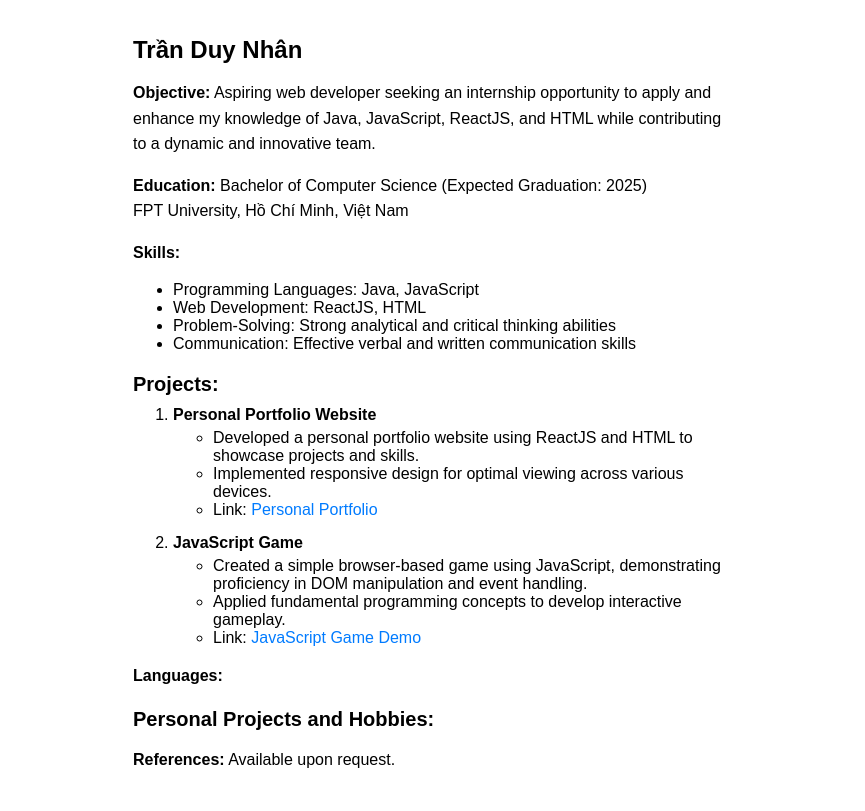
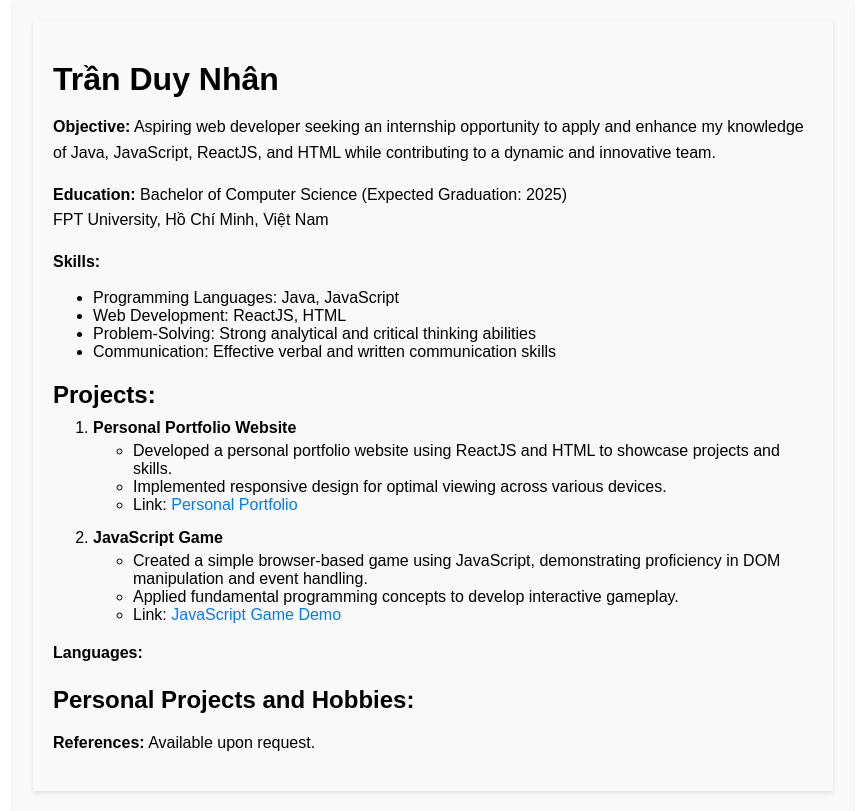
Before and after one commit to deadline-backup/demo-cv, a React (Create React App) app: page / in a window 1280 px wide. Shown: the whole page, without its empty margins (207-1072 px from the left). Built offline with nearby package versions, Linux system fonts and the light colour scheme.

Commit message:
modified:   src/App.js 	modified:   src/demo.css

```diff
--- a/src/App.js
+++ b/src/App.js
@@ -3,7 +3,7 @@ import './demo.css';
 import DemoProfile from './DemoProfile';
 function App() {
   return (
-    <div className="App">
+    <div className="profile">
       {/* Use the DemoProfile component */}
       <DemoProfile />
     </div>
--- a/src/demo.css
+++ b/src/demo.css
@@ -1,18 +1,20 @@
-/* CSS for Demo Profile */
+/* CSS for DemoProfile Component */
 .profile {
     font-family: Arial, sans-serif;
-    max-width: 600px;
+    max-width: 800px;
     margin: 0 auto;
     padding: 20px;
+    background-color: #f9f9f9;
+    box-shadow: 0 2px 4px rgba(0, 0, 0, 0.1);
   }
 
   h1 {
-    font-size: 24px;
+    font-size: 32px;
     margin-bottom: 10px;
   }
 
   h2 {
-    font-size: 20px;
+    font-size: 24px;
     margin-top: 20px;
     margin-bottom: 10px;
   }
```
